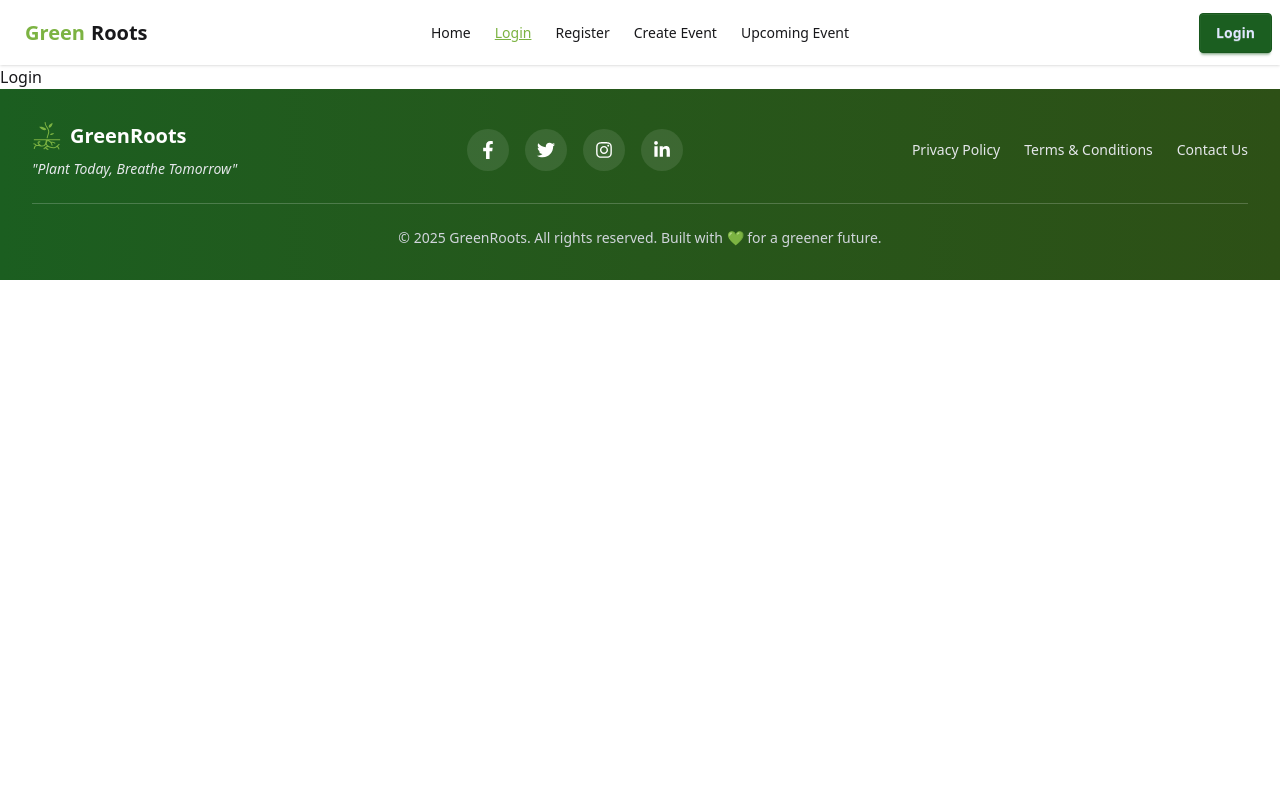
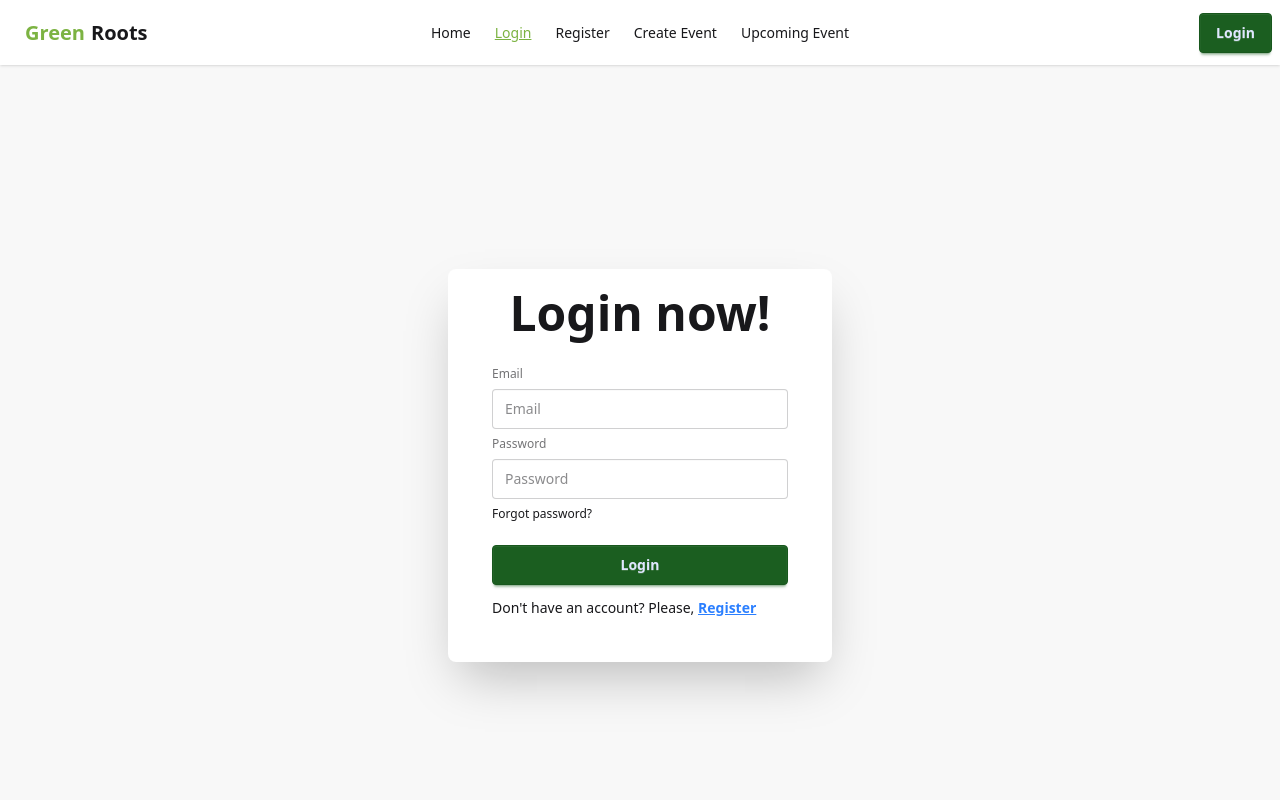
Before and after one commit to roll-raihan/a10-social-development-client, a React (Vite) app: page /login in a window 1280 px wide. Shown: the top 800 px of the page. Built offline with nearby package versions, Linux system fonts and the light colour scheme.

Commit message:
login and register page created

```diff
--- a/src/pages/Login.jsx
+++ b/src/pages/Login.jsx
@@ -1,9 +1,23 @@
 import React from 'react';
+import { Link } from 'react-router';
 
 const Login = () => {
     return (
-        <div>
-            Login
+        <div className="hero bg-base-200 min-h-screen">
+            <div className="card bg-base-100 w-full max-w-sm shrink-0 shadow-2xl p-5">
+                <h1 className="text-5xl text-center font-bold">Login now!</h1>
+                <form className="card-body">
+                    <fieldset className="fieldset">
+                        <label className="label">Email</label>
+                        <input type="email" className="input" placeholder="Email" />
+                        <label className="label">Password</label>
+                        <input type="password" className="input" placeholder="Password" />
+                        <div><a className="link link-hover">Forgot password?</a></div>
+                        <button className="btn btn-primary mt-4">Login</button>
+                    </fieldset>
+                    <p>Don't have an account? Please, <Link to="/register" className='font-semibold text-blue-500 underline '>Register</Link></p>
+                </form>
+            </div>
         </div>
     );
 };
--- a/src/pages/Register.jsx
+++ b/src/pages/Register.jsx
@@ -1,9 +1,23 @@
 import React from 'react';
+import { Link } from 'react-router';
 
 const Register = () => {
     return (
-        <div>
-            Register
+        <div className="hero bg-base-200 min-h-screen">
+            <div className="card bg-base-100 w-full max-w-sm shrink-0 shadow-2xl p-5">
+                <h1 className="text-5xl text-center font-bold">Register now!</h1>
+                <form className="card-body">
+                    <fieldset className="fieldset">
+                        <label className="label">Email</label>
+                        <input type="email" className="input" placeholder="Email" />
+                        <label className="label">Password</label>
+                        <input type="password" className="input" placeholder="Password" />
+                        <div><a className="link link-hover">Forgot password?</a></div>
+                        <button className="btn btn-primary mt-4">Register</button>
+                    </fieldset>
+                    <p>Already have an account? Please, <Link to="/register" className='font-semibold text-blue-500 underline '>Login</Link></p>
+                </form>
+            </div>
         </div>
     );
 };
```
